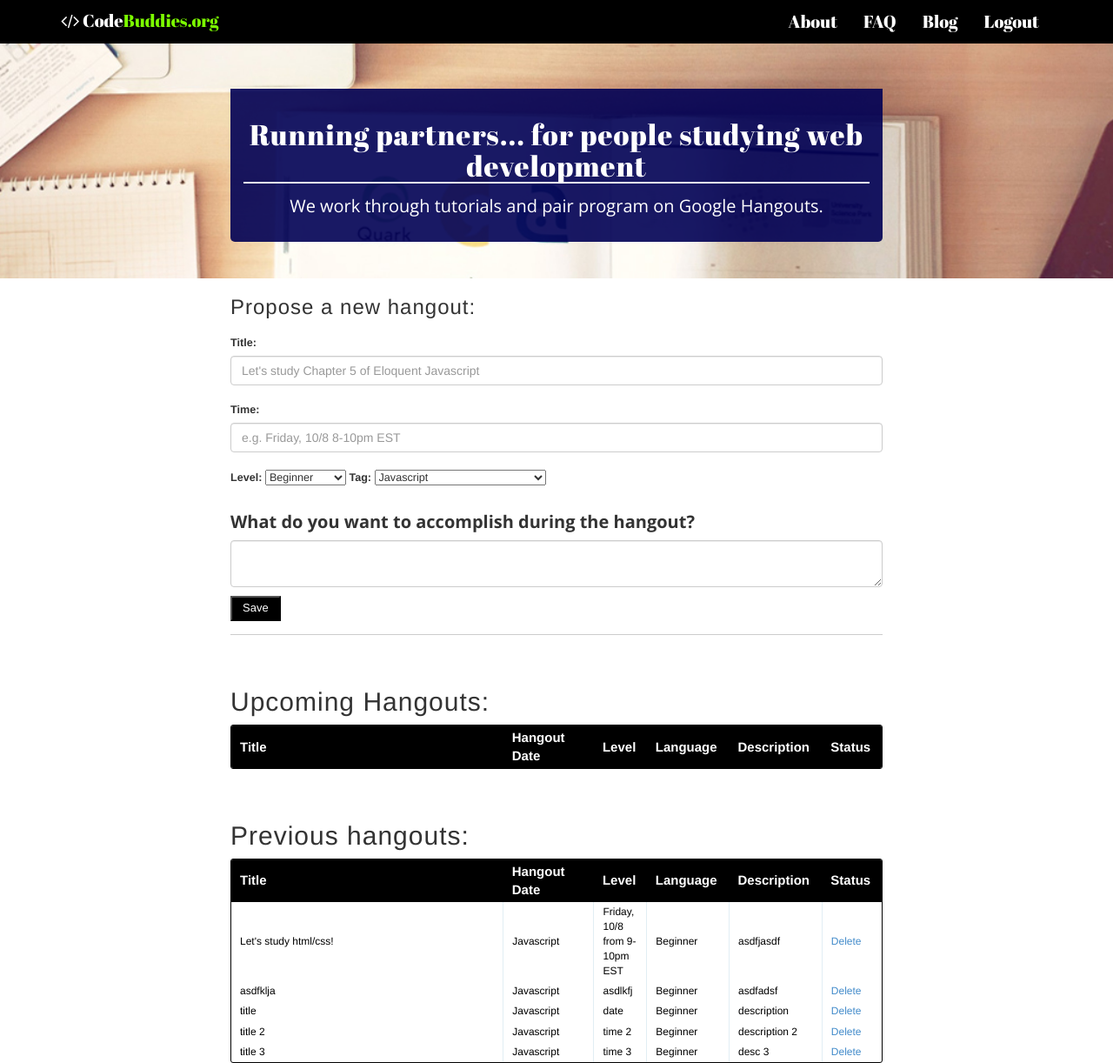
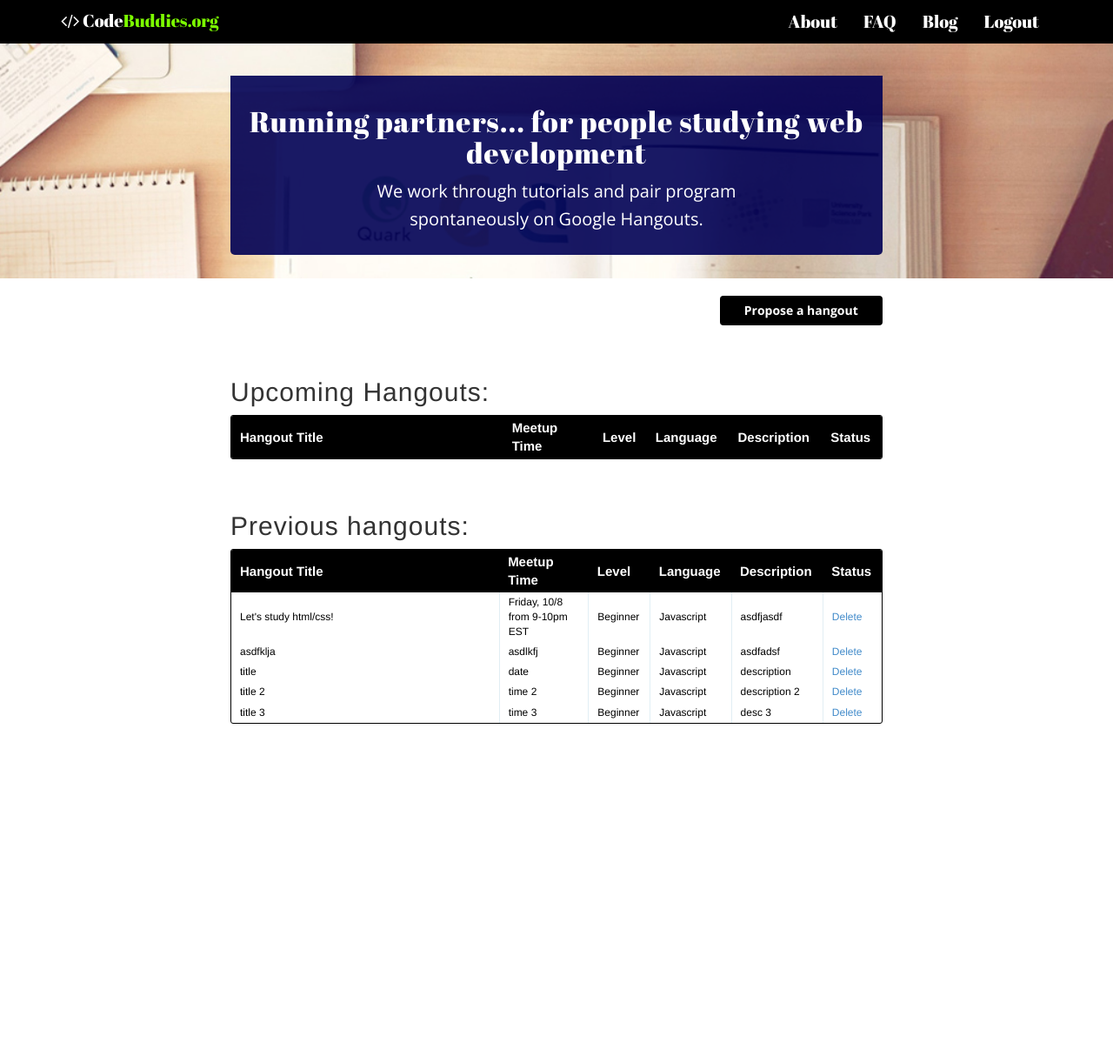
Before and after one commit to lpatmo/codebuddies-hangouts, a Flask app: page /hangout/ in a window 1280 px wide. Shown: the whole page at 87% size. After the commit the page ends 832 px from the top, so only its background shows below. Run offline with Flask 2, Linux system fonts and the light colour scheme; the visitor is signed in with stand-in values (Sample User, id 1); data comes from the database, SQL or seed files in the repository; both versions use the stored data as it was after the commit; lists and menus that the app fills with data are empty; some libraries are stand-ins or nearby versions.

Commit message:
cleaned up home page more! Need to do a bit more.

```diff
--- a/app/static/css/styles.css
+++ b/app/static/css/styles.css
@@ -12,12 +12,21 @@ h1, h2 {
 	margin: 0;
 }
 
-h1 {
-	border-bottom: 2px solid #eee;
+h2 {
+	font-size: 1.5em;
 }
 
-h2 {
-	font-size: 1.5em;
+a.propose {
+	margin-top: 20px;
+	width: 25%;
+float: right;
+color: black;
+font-weight: 700;
+}
+
+.add-hangout {
+	margin-top: 20px;
+	clear: both;
 }
 
 .col-centered{
@@ -403,13 +412,13 @@ li.page-scroll a#about {
     background-color: transparent;
 }
 
-.btn-default:hover,
+/*.btn-default:hover,
 .btn-default:focus {
     border: 1px solid #28c3ab;
     outline: 0;
     color: #000;
     background-color: #28c3ab;
-}
+}*/
 
 
 .btn-circle {
--- a/app/templates/tasks.html
+++ b/app/templates/tasks.html
@@ -1,12 +1,12 @@
 {% extends "template.html" %}
 {% block content %}
+	<div>
+	<a class="btn button propose" data-toggles=".toggleForm">Propose a hangout</a>
 
-
-	<div class="add-task">
-		<h3>Propose a new hangout:</h3>
+	<div class="add-hangout toggleForm" style="display: none;">
 			<form action="{{ url_for('new_hangout')}}" method="post">
 				<div class="form-group">
-					<label for="inputTitle">Title:</label>
+					<label for="inputTitle">Hangout Title:</label>
 					<input name="title" type="text" class="form-control" placeholder="Let's study Chapter 5 of Eloquent Javascript" id="inputTitle">
 
 				</div>
@@ -15,9 +15,9 @@
 					<input name="hangout_date" type="text" class="form-control" placeholder="e.g. Friday, 10/8 8-10pm EST" id="inputDate">
 
 				</div>
-				<div class="form-group">
+				<div class="form-inline">
 					<label>Level:</label>
-					<select name="level" width="100px">
+					<select name="level" width="100px" class="form-control">
 						<option value="Beginner">Beginner</option>
 						<option value="Intermediate">Intermediate</option>
 						<option value="Advanced">Advanced</option>
@@ -25,7 +25,7 @@
 
 
 					<label>Tag:</label>
-					<select name="language" width="100px">
+					<select name="language" width="100px" class="form-control">
 						<option value="Javascript">Javascript</option>
 						<option value="HTML/CSS">HTML/CSS</option>
 						<option value="Python">Python</option>
@@ -38,12 +38,12 @@
 				<div class="form-group">
 					<p>
 						<label>What do you want to accomplish during the hangout?</label>
-					<textarea name="description" class="form-control" placeholder="Our goal is to...">
+					<textarea name="description" class="form-control">
 
 					</textarea>
 				</p>
 
-					<input class="button" type="submit" value="Save">
+					<input class="button btn" type="submit" value="Save">
 				</div>
 
 		</form>
@@ -60,8 +60,8 @@
 	<table>
 		<thead>
 			<tr>
-				<th width="300px"><strong>Title</strong></th>
-				<th width="100px"><strong>Hangout Date</strong></th>
+				<th width="300px"><strong>Hangout Title</strong></th>
+				<th width="100px"><strong>Meetup Time</strong></th>
 				<th width="50px"><strong>Level</strong></th>
 				<th width="50px"><strong>Language</strong></th>
 				<th width="50px"><strong>Description</strong></th>
@@ -94,8 +94,8 @@
 		<table>
 			<thead>
 				<tr>
-					<th width="300px"><strong>Title</strong></th>
-					<th width="100px"><strong>Hangout Date</strong></th>
+					<th width="300px"><strong>Hangout Title</strong></th>
+					<th width="100px"><strong>Meetup Time</strong></th>
 					<th width="50px"><strong>Level</strong></th>
 					<th width="50px"><strong>Language</strong></th>
 					<th width="50px"><strong>Description</strong></th>
@@ -118,4 +118,5 @@
 </table>
 </div>
 </div>
+</div>
 {% endblock %}
--- a/app/templates/template.html
+++ b/app/templates/template.html
@@ -57,9 +57,7 @@
                         <div class="intro-text"><h1>Running partners...
 for people studying web development</h1>
 
-                                             <p>We work through tutorials and pair program on Google Hangouts.</p>
-
-
+                                             <p>We work through tutorials and pair program <br />spontaneously on Google Hangouts.</p>
 
                         </div>
 
@@ -89,7 +87,10 @@ for people studying web development</h1>
 			</div><!--row-->
 		</div><!--container-->
 
-		 <script src="https://ajax.googleapis.com/ajax/libs/jquery/1.10.2/jquery.min.js"></script>
+		 <script src="{{ url_for('static', filename='js/jquery.min.js') }}">
    		 <script src="http://netdna.bootstrapcdn.com/bootstrap/3.0.3/js/bootstrap.min.js"></script>
+   		 <script src="{{ url_for('static', filename='js/script.js') }}"></script>
+
+
 	</body>
 </html>
--- a/app/views.py
+++ b/app/views.py
@@ -1,6 +1,7 @@
 from flask import Flask, flash, redirect, render_template, request, session, url_for, g
 from functools import wraps
 import sqlite3
+import collections
 
 from forms import ProposeNewHangout
 
@@ -51,8 +52,8 @@ def hangout():
 
 	cur = g.db.execute(
 		'select title, hangout_date, level, language, description, hangout_id from hangout where status=0')
-	previous_hangouts = [dict(title=row[0], level=row[1],
-		language=row[2], hangout_date=row[3], description=row[4], hangout_id=row[5]) for row in cur.fetchall()]
+	previous_hangouts = [collections.OrderedDict(title=row[0], hangout_date=row[1],
+		level=row[2], language=row[3], description=row[4], hangout_id=row[5]) for row in cur.fetchall()]
 
 
 	g.db.close()
```
Also changed, not shown: app/flasktaskr.db.
